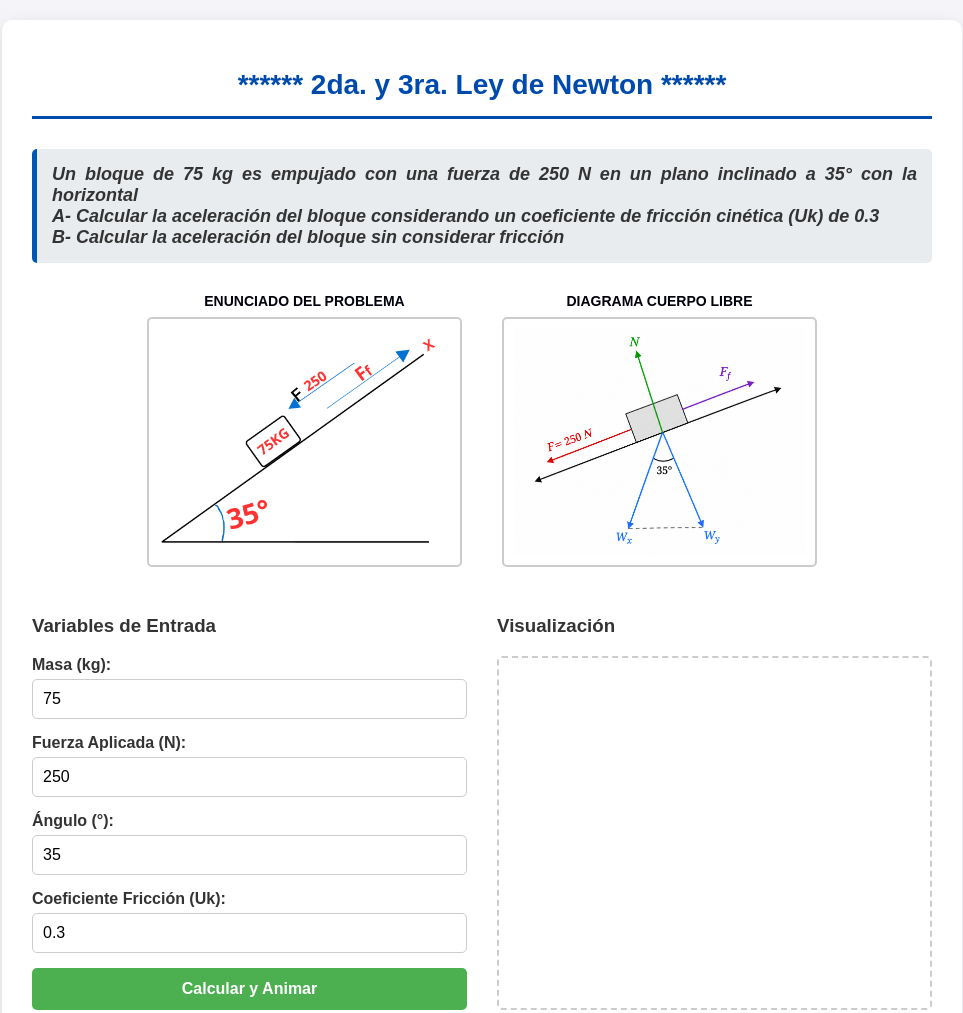
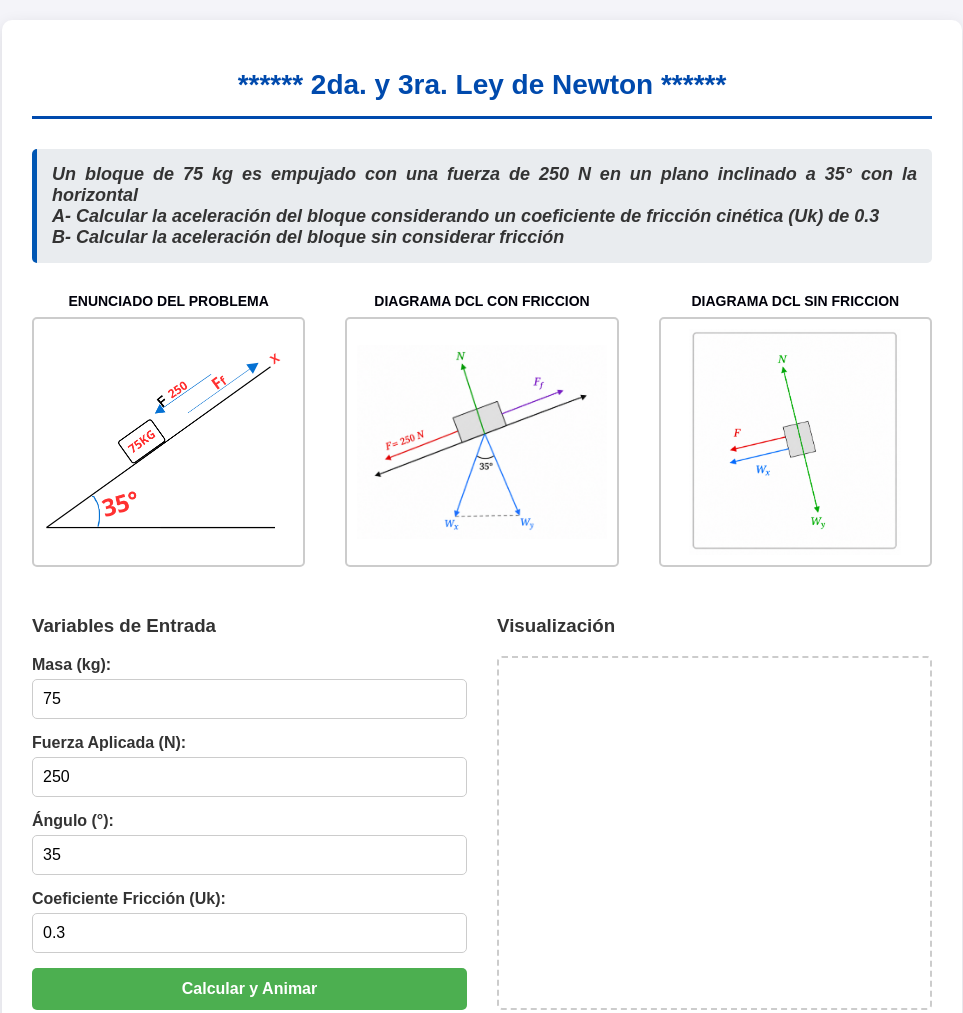
Before and after one commit to Luis-Alfredo-Felipe/2do-simulador-fisica, a plain HTML site: page index.html in a window 1280 px wide. Shown: the top 1013 px of the page, without its empty margins (158-1121 px from the left). Drawn offline with Linux system fonts and the light colour scheme.

Commit message:
Agregando pantalla 3

```diff
--- a/index.html
+++ b/index.html
@@ -24,8 +24,12 @@
                 <img src="figura_enunciado.png" alt="Enunciado" class="imagen-problema">
             </div>
             <div class="tarjeta-imagen">
-                <div class="titulo-imagen">DIAGRAMA CUERPO LIBRE</div>
+                <div class="titulo-imagen">DIAGRAMA DCL CON FRICCION</div>
                 <img src="figura_problema.png" alt="DCL" class="imagen-problema">
+            </div>
+            <div class="tarjeta-imagen">
+                <div class="titulo-imagen">DIAGRAMA DCL SIN FRICCION</div>
+                <img src="figura_problema2.png" alt="DCL" class="imagen-problema">
             </div>
         </div>
 
```
Also changed, not shown: IMG_20260516_154259_edit_695024215472889.jpg (added), figura_problema2.png (added).
